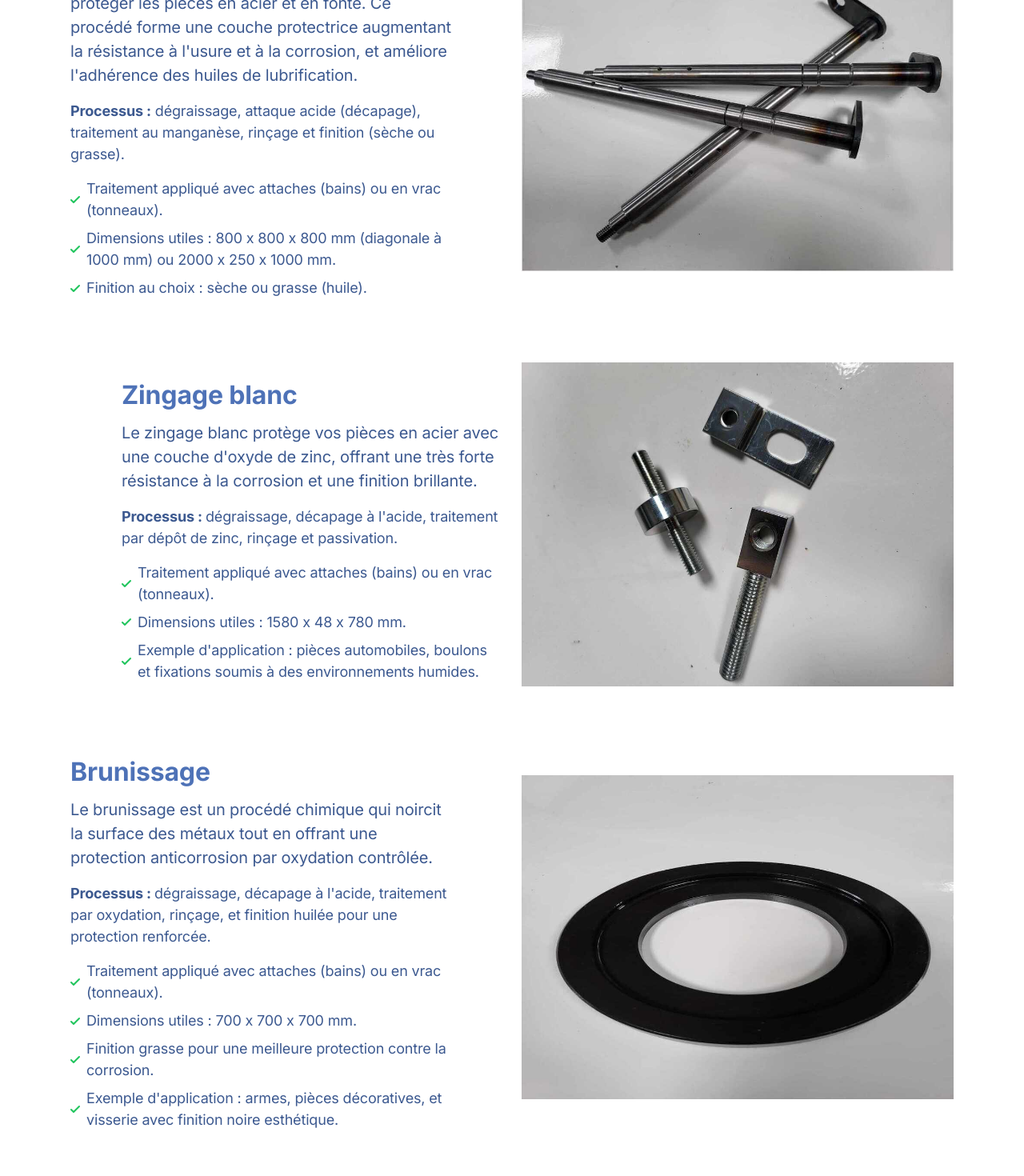
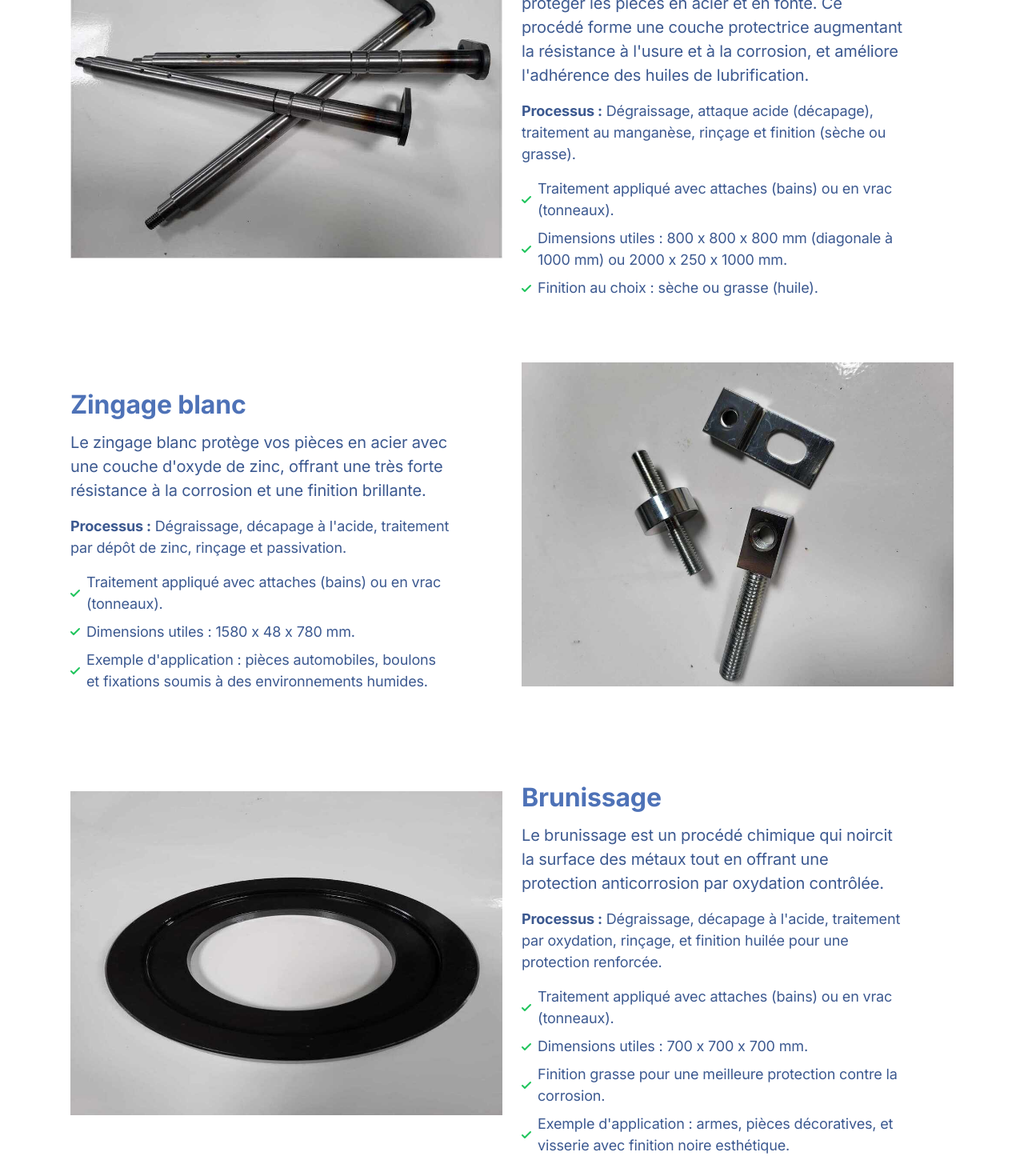
Before and after one commit to SteeveGitHub/mt_traitement_website, a Next.js app: page / in a window 1280 px wide. Shown: the part 3160-4630 px from the top of the page at 80% size. Built offline with nearby package versions, Linux system fonts and the light colour scheme.

Commit message:
finished

```diff
--- a/components/ui/footer.tsx
+++ b/components/ui/footer.tsx
@@ -19,7 +19,7 @@ export default function Footer() {
                   <img src={"/images/not_native/LOGO_1_-removebg-preview.png"} alt={"mt-logo"}/>
                 </Link>
               </div>
-              <div className="text-white text-center w-3/4 text-xs md:text-base">
+              <div className="text-white text-center w-3/4 text-xs md:text-base flex justify-center items-center ">
                 Notre entreprise est un acteur incontournable de la métallurgie dans la région. Forts de
                 notre expérience de plus de 30 ans, nous pouvons répondre à tous vos besoins en matière
                 de traitements de surfaces métalliques.
--- a/components/zigzag.tsx
+++ b/components/zigzag.tsx
@@ -1,56 +1,74 @@
 "use client";
 import Image from 'next/image';
-import Slider from "react-slick"; // Importer react-slick
+import Slider from "react-slick";
 
 import phosphatation1 from '@/public/images/phosphat/features-03-image-01.png';
-
 import zingage1 from '@/public/images/zingage/deuxpieces_zing.jpg';
 import zingage2 from '@/public/images/zingage/features-03-image-02.png';
 import zingage3 from '@/public/images/zingage/pieces_multi_zing.jpg';
 import zingage5 from '@/public/images/zingage/testimonial-03.jpg';
 import zingage6 from '@/public/images/zingage/testimonial-02.jpg';
 import zingage7 from '@/public/images/zingage/vis_zing.jpg';
-
 import bruni1 from '@/public/images/brunissage/bruni.jpg';
 import bruni2 from '@/public/images/brunissage/features-03-image-03.png';
 import bruni3 from '@/public/images/brunissage/bruni_huile2.jpg';
-
 import brut1 from '@/public/images/brut/cloche.jpg';
 import brut2 from '@/public/images/brut/caisse_tiges.png';
 import brut3 from '@/public/images/brut/non_traite.jpg';
 
 export default function Zigzag() {
-  const images = [
-    { src: phosphatation1, alt: "Phosphatation" },
-    { src: zingage1, alt: "Zingage" },
-    { src: bruni1, alt: "Brunissage" }
-  ];
-
-  const phosphatationImg = [
+  const sections = [
+    {
+      title: "Phosphatation manganèse",
+      images: [
         { src: phosphatation1, alt: "Phosphatation" },
         { src: brut1, alt: "Brut" },
         { src: brut2, alt: "Brut" },
-    { src: brut3, alt: "Brut" }
-
-  ];
-
-  const zingageImg = [
+        { src: brut3, alt: "Brut" },
+      ],
+      content: "La phosphatation manganèse est utilisée pour protéger les pièces en acier et en fonte. Ce procédé forme une couche protectrice augmentant la résistance à l'usure et à la corrosion, et améliore l'adhérence des huiles de lubrification.",
+      process: "Dégraissage, attaque acide (décapage), traitement au manganèse, rinçage et finition (sèche ou grasse).",
+      details: [
+        "Traitement appliqué avec attaches (bains) ou en vrac (tonneaux).",
+        "Dimensions utiles : 800 x 800 x 800 mm (diagonale à 1000 mm) ou 2000 x 250 x 1000 mm.",
+        "Finition au choix : sèche ou grasse (huile)."
+      ],
+    },
+    {
+      title: "Zingage blanc",
+      images: [
         { src: zingage1, alt: "Zingage" },
         { src: zingage2, alt: "Zingage" },
         { src: zingage3, alt: "Zingage" },
         { src: zingage5, alt: "Zingage" },
-    { src: zingage6, alt: "Zingage" },
-    { src: zingage7, alt: "Zingage" }
+        { src: zingage7, alt: "Zingage" },
+      ],
+      content: "Le zingage blanc protège vos pièces en acier avec une couche d'oxyde de zinc, offrant une très forte résistance à la corrosion et une finition brillante.",
+      process: "Dégraissage, décapage à l'acide, traitement par dépôt de zinc, rinçage et passivation.",
+      details: [
+        "Traitement appliqué avec attaches (bains) ou en vrac (tonneaux).",
+        "Dimensions utiles : 1580 x 48 x 780 mm.",
+        "Exemple d'application : pièces automobiles, boulons et fixations soumis à des environnements humides."
+      ],
+    },
+    {
+      title: "Brunissage",
+      images: [
+        { src: bruni1, alt: "Brunissage" },
+        { src: bruni2, alt: "Brunissage" },
+        { src: bruni3, alt: "Brunissage" },
+      ],
+      content: "Le brunissage est un procédé chimique qui noircit la surface des métaux tout en offrant une protection anticorrosion par oxydation contrôlée.",
+      process: "Dégraissage, décapage à l'acide, traitement par oxydation, rinçage, et finition huilée pour une protection renforcée.",
+      details: [
+        "Traitement appliqué avec attaches (bains) ou en vrac (tonneaux).",
+        "Dimensions utiles : 700 x 700 x 700 mm.",
+        "Finition grasse pour une meilleure protection contre la corrosion.",
+        "Exemple d'application : armes, pièces décoratives, et visserie avec finition noire esthétique."
+      ],
+    }
   ];
 
-
-  const bruniImg = [
-    { src: bruni1, alt: "Brunissage" },
-    { src: bruni2, alt: "Brunissage" },
-    { src: bruni3, alt: "Brunissage" }
-]
-
-  // Configuration du carrousel
   const carouselSettings = {
     dots: false,
     infinite: true,
@@ -74,21 +92,19 @@ export default function Zigzag() {
               </div>
               <h1 className="h2 mb-4">Une équipe, plusieurs solutions.</h1>
               <p className="text-xl text-gray-400">
-                Nous proposons un large panel de prestations pour répondre à tous vos besoins. Découvrez nos différents
-                traitements et trouvez la solution qui vous convient.
+                Nous proposons un large panel de prestations pour répondre à tous vos besoins. Découvrez nos différents traitements et trouvez la solution qui vous convient.
               </p>
             </div>
 
             {/* Items */}
             <div className="grid gap-20">
-
-              {/* 1st item: Manganese Phosphating */}
-              <div className="md:grid md:grid-cols-12 md:gap-6 items-center justify-center" id="phosphatation">
+              {sections.map((section, index) => (
+                  <div key={index} className="md:grid md:grid-cols-12 md:gap-6 items-center">
                     {/* Image Carousel */}
-                <div className="max-w-xs sm:max-w-xl md:max-w-none md:w-full sm:mx-auto md:col-span-5 lg:col-span-6 mb-8 md:mb-0 md:order-1" data-aos="fade-up">
+                    <div className={`max-w-xs sm:max-w-xl md:max-w-none md:w-full sm:mx-auto md:col-span-5 lg:col-span-6 mb-8 ${index % 2 === 0 ? 'md:order-1' : 'md:order-2'}`} data-aos="fade-up">
                       <Slider {...carouselSettings}>
-                    {phosphatationImg.map((image, index) => (
-                        <div className="flex justify-center items-center w-full h-full">
+                        {section.images.map((image, imageIndex) => (
+                            <div key={imageIndex} className="flex justify-center items-center w-full h-full">
                               <Image
                                   className="object-contain max-h-full"
                                   src={image.src}
@@ -99,150 +115,32 @@ export default function Zigzag() {
                         ))}
                       </Slider>
                     </div>
+
                     {/* Content */}
-                <div className="max-w-xl md:max-w-none md:w-full mx-auto md:col-span-7 lg:col-span-6" data-aos="fade-right">
+                    <div className={`max-w-xl md:max-w-none md:w-full mx-auto md:col-span-7 lg:col-span-6 ${index % 2 === 0 ? 'md:order-2' : 'md:order-1'}`} data-aos={index % 2 === 0 ? "fade-right" : "fade-left"}>
                       <div className="md:pr-4 lg:pr-12 xl:pr-16">
-                    <h3 className="h3 mb-3">Phosphatation manganèse</h3>
-                    <p className="text-xl text-gray-400 mb-4">
-                      La phosphatation manganèse est utilisée pour protéger les pièces en acier et en fonte. Ce procédé forme une couche protectrice augmentant la résistance à l'usure et à la corrosion, et améliore l'adhérence des huiles de lubrification.
-                    </p>
+                        <h3 className="h3 mb-3">{section.title}</h3>
+                        <p className="text-xl text-gray-400 mb-4">{section.content}</p>
                         <p className="text-lg text-gray-400 mb-4">
-                      <strong>Processus :</strong> dégraissage, attaque acide (décapage), traitement au manganèse, rinçage et finition (sèche ou grasse).
+                          <strong>Processus :</strong> {section.process}
                         </p>
                         <ul className="text-lg text-gray-400 -mb-2">
-                      <li className="flex items-center mb-2">
+                          {section.details.map((detail, detailIndex) => (
+                              <li key={detailIndex} className="flex items-center mb-2">
                                 <svg className="w-3 h-3 fill-current text-green-500 mr-2 shrink-0" viewBox="0 0 12 12" xmlns="http://www.w3.org/2000/svg">
                                   <path d="M10.28 2.28L3.989 8.575 1.695 6.28A1 1 0 00.28 7.695l3 3a1 1 0 001.414 0l7-7A1 1 0 0010.28 2.28z" />
                                 </svg>
-                        <span>Traitement appliqué avec attaches (bains) ou en vrac (tonneaux).</span>
+                                <span>{detail}</span>
                               </li>
-                      <li className="flex items-center mb-2">
-                        <svg className="w-3 h-3 fill-current text-green-500 mr-2 shrink-0" viewBox="0 0 12 12" xmlns="http://www.w3.org/2000/svg">
-                          <path d="M10.28 2.28L3.989 8.575 1.695 6.28A1 1 0 00.28 7.695l3 3a1 1 0 001.414 0l7-7A1 1 0 0010.28 2.28z" />
-                        </svg>
-                        <span>Dimensions utiles : 800 x 800 x 800 mm (diagonale à 1000 mm) ou 2000 x 250 x 1000 mm.</span>
-                      </li>
-                      <li className="flex items-center mb-2">
-                        <svg className="w-3 h-3 fill-current text-green-500 mr-2 shrink-0" viewBox="0 0 12 12" xmlns="http://www.w3.org/2000/svg">
-                          <path d="M10.28 2.28L3.989 8.575 1.695 6.28A1 1 0 00.28 7.695l3 3a1 1 0 001.414 0l7-7A1 1 0 0010.28 2.28z" />
-                        </svg>
-                        <span>Finition au choix : sèche ou grasse (huile).</span>
-                      </li>
+                          ))}
                         </ul>
                       </div>
                     </div>
                   </div>
-
-              {/* 2nd item: White Zinc Plating */}
-              <div className="md:grid md:grid-cols-12 md:gap-6 items-center" id={'zingage'}>
-                {/* Image Carousel */}
-                <div className="max-w-xs sm:max-w-xl md:max-w-none md:w-full sm:mx-auto md:col-span-5 lg:col-span-6 mb-8 md:mb-0 md:order-1" data-aos="fade-up">
-                  <Slider {...carouselSettings}>
-                    {zingageImg.map((image, index) => (
-                        <div className="flex justify-center items-center w-full h-full">
-                          <Image
-                              className="object-contain max-h-full"
-                              src={image.src}
-                              alt={image.alt}
-                              style={{ float : "left", width: "500", height : "500", objectFit: "cover" }}
-                          />
-                        </div>
               ))}
-                  </Slider>
-                </div>
-                {/* Content */}
-                <div className="max-w-xl md:max-w-none md:w-full mx-auto md:col-span-7 lg:col-span-6" data-aos="fade-left">
-                  <div className="md:pl-4 lg:pl-12 xl:pl-16">
-                    <h3 className="h3 mb-3">Zingage blanc</h3>
-                    <p className="text-xl text-gray-400 mb-4">
-                      Le zingage blanc protège vos pièces en acier avec une couche d'oxyde de zinc, offrant une très forte résistance à la corrosion et une finition brillante.
-                    </p>
-                    <p className="text-lg text-gray-400 mb-4">
-                      <strong>Processus : </strong> dégraissage, décapage à l'acide, traitement par dépôt de zinc, rinçage et passivation.
-                    </p>
-                    <ul className="text-lg text-gray-400 -mb-2">
-                      <li className="flex items-center mb-2">
-                        <svg className="w-3 h-3 fill-current text-green-500 mr-2 shrink-0" viewBox="0 0 12 12" xmlns="http://www.w3.org/2000/svg">
-                          <path d="M10.28 2.28L3.989 8.575 1.695 6.28A1 1 0 00.28 7.695l3 3a1 1 0 001.414 0l7-7A1 1 0 0010.28 2.28z" />
-                        </svg>
-                        <span>Traitement appliqué avec attaches (bains) ou en vrac (tonneaux).</span>
-                      </li>
-                      <li className="flex items-center mb-2">
-                        <svg className="w-3 h-3 fill-current text-green-500 mr-2 shrink-0" viewBox="0 0 12 12" xmlns="http://www.w3.org/2000/svg">
-                          <path d="M10.28 2.28L3.989 8.575 1.695 6.28A1 1 0 00.28 7.695l3 3a1 1 0 001.414 0l7-7A1 1 0 0010.28 2.28z" />
-                        </svg>
-                        <span>Dimensions utiles : 1580 x 48 x 780 mm.</span>
-                      </li>
-                      <li className="flex items-center">
-                        <svg className="w-3 h-3 fill-current text-green-500 mr-2 shrink-0" viewBox="0 0 12 12" xmlns="http://www.w3.org/2000/svg">
-                          <path d="M10.28 2.28L3.989 8.575 1.695 6.28A1 1 0 00.28 7.695l3 3a1 1 0 001.414 0l7-7A1 1 0 0010.28 2.28z" />
-                        </svg>
-                        <span>Exemple d'application : pièces automobiles, boulons et fixations soumis à des environnements humides.</span>
-                      </li>
-                    </ul>
-                  </div>
-                </div>
-              </div>
-
-              {/* 3rd item: Browning */}
-              <div className="md:grid md:grid-cols-12 md:gap-6 items-center" id={'brunissage'}>
-                {/* Image Carousel */}
-                <div className="max-w-xs sm:max-w-xl md:max-w-none md:w-full sm:mx-auto md:col-span-5 lg:col-span-6 mb-8 md:mb-0 md:order-1" data-aos="fade-up">
-                  <Slider {...carouselSettings}>
-                    {bruniImg.map((image, index) => (
-                        <div className="flex justify-center items-center w-full h-full">
-                          <Image
-                              className="object-contain max-h-full"
-                              src={image.src}
-                              alt={image.alt}
-                              style={{ float : "left", width: "500", height : "500", objectFit: "cover" }}
-                          />
-                        </div>
-                    ))}
-                  </Slider>
-                </div>
-                {/* Content */}
-                <div className="max-w-xl md:max-w-none md:w-full mx-auto md:col-span-7 lg:col-span-6" data-aos="fade-right">
-                  <div className="md:pr-4 lg:pr-12 xl:pr-16">
-                    <h3 className="h3 mb-3">Brunissage</h3>
-                    <p className="text-xl text-gray-400 mb-4">
-                      Le brunissage est un procédé chimique qui noircit la surface des métaux tout en offrant une protection anticorrosion par oxydation contrôlée.
-                    </p>
-                    <p className="text-lg text-gray-400 mb-4">
-                      <strong>Processus : </strong> dégraissage, décapage à l'acide, traitement par oxydation, rinçage, et finition huilée pour une protection renforcée.
-                    </p>
-                    <ul className="text-lg text-gray-400 -mb-2">
-                      <li className="flex items-center mb-2">
-                        <svg className="w-3 h-3 fill-current text-green-500 mr-2 shrink-0" viewBox="0 0 12 12" xmlns="http://www.w3.org/2000/svg">
-                          <path d="M10.28 2.28L3.989 8.575 1.695 6.28A1 1 0 00.28 7.695l3 3a1 1 0 001.414 0l7-7A1 1 0 0010.28 2.28z" />
-                        </svg>
-                        <span>Traitement appliqué avec attaches (bains) ou en vrac (tonneaux).</span>
-                      </li>
-                      <li className="flex items-center mb-2">
-                        <svg className="w-3 h-3 fill-current text-green-500 mr-2 shrink-0" viewBox="0 0 12 12" xmlns="http://www.w3.org/2000/svg">
-                          <path d="M10.28 2.28L3.989 8.575 1.695 6.28A1 1 0 00.28 7.695l3 3a1 1 0 001.414 0l7-7A1 1 0 0010.28 2.28z" />
-                        </svg>
-                        <span>Dimensions utiles : 700 x 700 x 700 mm.</span>
-                      </li>
-                      <li className="flex items-center mb-2">
-                        <svg className="w-3 h-3 fill-current text-green-500 mr-2 shrink-0" viewBox="0 0 12 12" xmlns="http://www.w3.org/2000/svg">
-                          <path d="M10.28 2.28L3.989 8.575 1.695 6.28A1 1 0 00.28 7.695l3 3a1 1 0 001.414 0l7-7A1 1 0 0010.28 2.28z" />
-                        </svg>
-                        <span>Finition grasse pour une meilleure protection contre la corrosion.</span>
-                      </li>
-                      <li className="flex items-center">
-                        <svg className="w-3 h-3 fill-current text-green-500 mr-2 shrink-0" viewBox="0 0 12 12" xmlns="http://www.w3.org/2000/svg">
-                          <path d="M10.28 2.28L3.989 8.575 1.695 6.28A1 1 0 00.28 7.695l3 3a1 1 0 001.414 0l7-7A1 1 0 0010.28 2.28z" />
-                        </svg>
-                        <span>Exemple d'application : armes, pièces décoratives, et visserie avec finition noire esthétique.</span>
-                      </li>
-                    </ul>
-                  </div>
-                </div>
-              </div>
             </div>
           </div>
         </div>
       </section>
-  )
+  );
 }
```
Lines whose indentation alone changed are shown as unchanged.
